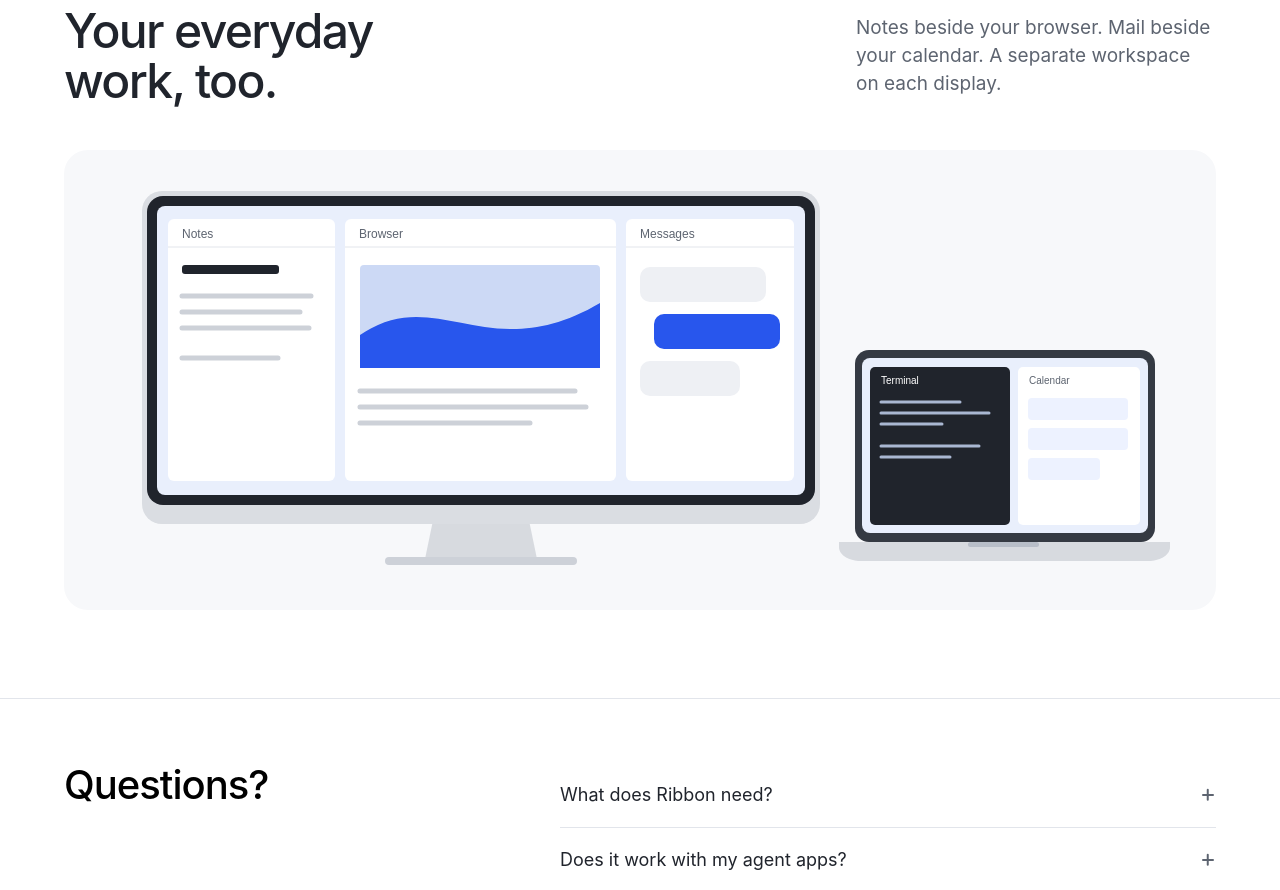
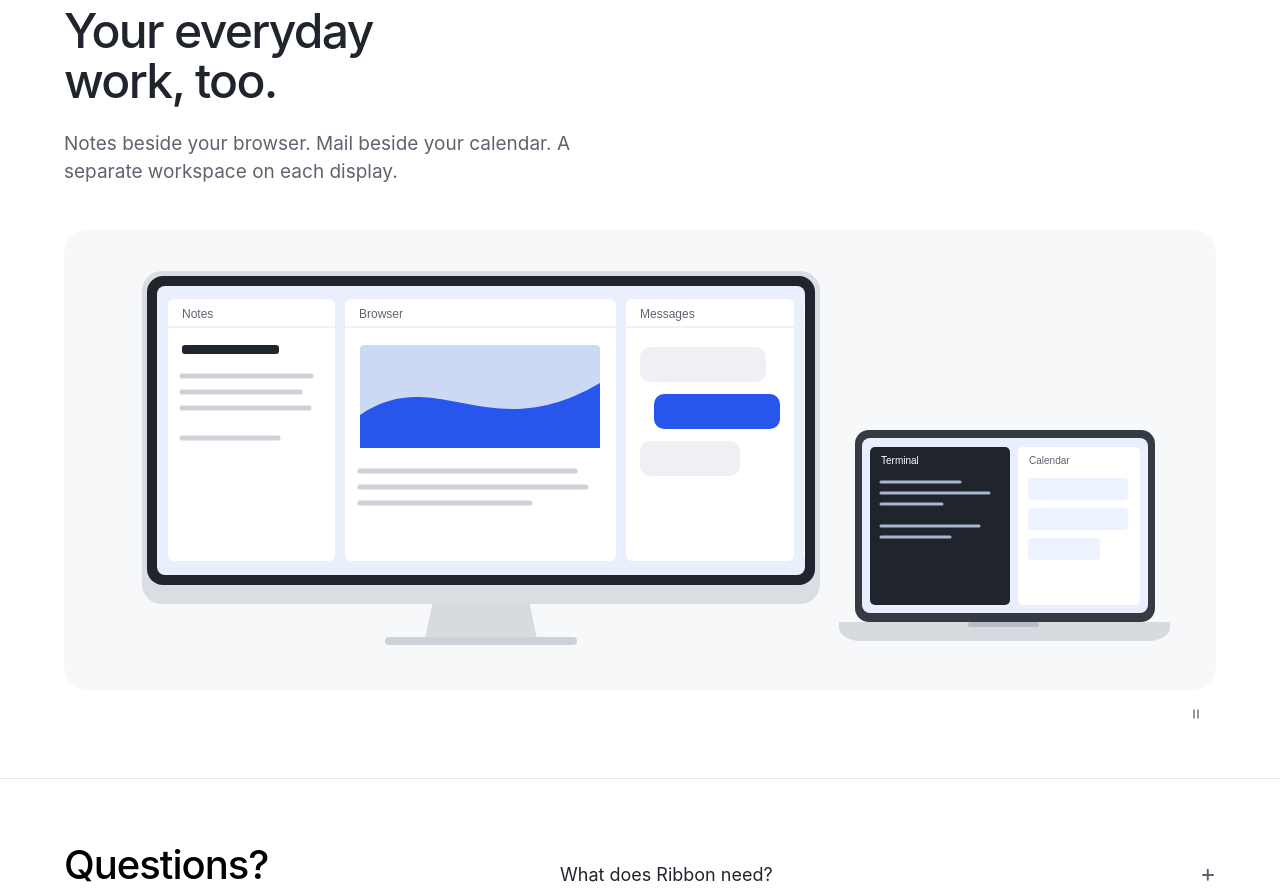
Before and after one commit to BlockchainHB/Ribbon, an Astro site in the folder website/: page / in a window 1280 px wide. Shown: the part 3480-4370 px from the top of the page. Built offline with nearby package versions, Linux system fonts and the light colour scheme; Astro itself is replaced by a stand-in of ours; no server answers.

Commit message:
feat(website): Animate the everyday-work displays
Stack the section's heading, subheading and illustration. Inline the
approved display artwork so the external display and MacBook strips
scroll independently, each revealing a Mail window past its screen
edge. The first frame matches the original artwork.

```diff
--- /dev/null
+++ b/website/src/components/DisplaysScene.astro
@@ -0,0 +1,68 @@
+---
+// The approved display illustration, inline so each screen's strip can scroll independently.
+// Mail windows wait past each screen's clip; frame zero matches the original artwork.
+import SceneToggle from './SceneToggle.astro';
+---
+<div class="motion-scene" data-motion="displays">
+  <div class="display-scene">
+    <svg width="1080" height="406" viewBox="0 0 1080 406" xmlns="http://www.w3.org/2000/svg" role="img" aria-label="Illustration of separate workspaces on an external display and a MacBook, each scrolling independently.">
+      <defs>
+        <clipPath id="display-external-screen"><rect x="57" y="29" width="648" height="289" rx="8" /></clipPath>
+        <clipPath id="display-laptop-screen"><rect x="762" y="181" width="286" height="175" rx="8" /></clipPath>
+      </defs>
+      <path d="M337 324H425L437 382H325Z" fill="#D7DADF" />
+      <rect x="285" y="380" width="192" height="8" rx="4" fill="#CDD1D8" />
+      <rect x="42" y="14" width="678" height="333" rx="20" fill="#DADDE2" />
+      <rect x="47" y="19" width="668" height="309" rx="16" fill="#20242C" />
+      <rect x="57" y="29" width="648" height="289" rx="8" fill="#E9EFFC" />
+      <g clip-path="url(#display-external-screen)">
+        <g data-strip="external">
+          <rect x="68" y="42" width="167" height="262" rx="6" fill="#FFFFFF" />
+          <rect x="245" y="42" width="271" height="262" rx="6" fill="#FFFFFF" />
+          <rect x="526" y="42" width="168" height="262" rx="6" fill="#FFFFFF" />
+          <rect x="704" y="42" width="167" height="262" rx="6" fill="#FFFFFF" />
+          <path d="M68 70H235M245 70H516M526 70H694M704 70H871" fill="none" stroke="#E2E5EB" />
+          <text x="82" y="61" font-family="Arial" font-size="12" fill="#5D6470">Notes</text>
+          <text x="259" y="61" font-family="Arial" font-size="12" fill="#5D6470">Browser</text>
+          <text x="540" y="61" font-family="Arial" font-size="12" fill="#5D6470">Messages</text>
+          <text x="718" y="61" font-family="Arial" font-size="12" fill="#5D6470">Mail</text>
+          <rect x="82" y="88" width="97" height="9" rx="3" fill="#20242C" />
+          <path d="M82 119H211M82 135H200M82 151H209M82 181H178" fill="none" stroke="#CDD1D8" stroke-width="5" stroke-linecap="round" />
+          <rect x="260" y="88" width="240" height="103" rx="4" fill="#CCD9F5" />
+          <path d="M260 158C337 105 388 192 500 126V191H260Z" fill="#2856ED" />
+          <path d="M260 214H475M260 230H486M260 246H430" fill="none" stroke="#CDD1D8" stroke-width="5" stroke-linecap="round" />
+          <rect x="540" y="90" width="126" height="35" rx="10" fill="#EEF0F4" />
+          <rect x="554" y="137" width="126" height="35" rx="10" fill="#2856ED" />
+          <rect x="540" y="184" width="100" height="35" rx="10" fill="#EEF0F4" />
+          <rect x="718" y="88" width="139" height="30" rx="6" fill="#EDF2FF" />
+          <rect x="718" y="126" width="139" height="30" rx="6" fill="#EEF0F4" />
+          <rect x="718" y="164" width="139" height="30" rx="6" fill="#EEF0F4" />
+          <rect x="718" y="202" width="100" height="30" rx="6" fill="#EEF0F4" />
+        </g>
+      </g>
+      <rect x="755" y="173" width="300" height="192" rx="14" fill="#353A43" />
+      <rect x="762" y="181" width="286" height="175" rx="8" fill="#E9EFFC" />
+      <g clip-path="url(#display-laptop-screen)">
+        <g data-strip="laptop">
+          <rect x="770" y="190" width="140" height="158" rx="5" fill="#20242C" />
+          <rect x="918" y="190" width="122" height="158" rx="5" fill="#FFFFFF" />
+          <rect x="1048" y="190" width="140" height="158" rx="5" fill="#FFFFFF" />
+          <text x="781" y="207" font-family="Arial" font-size="10" fill="#FFFFFF">Terminal</text>
+          <text x="929" y="207" font-family="Arial" font-size="10" fill="#5D6470">Calendar</text>
+          <text x="1059" y="207" font-family="Arial" font-size="10" fill="#5D6470">Mail</text>
+          <path d="M781 225H860M781 236H889M781 247H842M781 269H879M781 280H850" fill="none" stroke="#A9B7D2" stroke-width="3" stroke-linecap="round" />
+          <rect x="928" y="221" width="100" height="22" rx="4" fill="#EDF2FF" />
+          <rect x="928" y="251" width="100" height="22" rx="4" fill="#EDF2FF" />
+          <rect x="928" y="281" width="72" height="22" rx="4" fill="#EDF2FF" />
+          <rect x="1058" y="221" width="120" height="20" rx="4" fill="#EDF2FF" />
+          <rect x="1058" y="247" width="120" height="20" rx="4" fill="#EEF0F4" />
+          <rect x="1058" y="273" width="120" height="20" rx="4" fill="#EEF0F4" />
+          <rect x="1058" y="299" width="88" height="20" rx="4" fill="#EEF0F4" />
+        </g>
+      </g>
+      <path d="M739 365H1070V370C1070 379 1058 384 1049 384H760C751 384 739 379 739 370Z" fill="#D7DADF" />
+      <rect x="868" y="365" width="71" height="5" rx="2.5" fill="#B8BEC8" />
+    </svg>
+  </div>
+  <SceneToggle label="displays demonstration" />
+</div>
--- a/website/src/pages/index.astro
+++ b/website/src/pages/index.astro
@@ -4,6 +4,7 @@ import DownloadLink from '../components/DownloadLink.astro';
 import HeroScene from '../components/HeroScene.astro';
 import PairScene from '../components/PairScene.astro';
 import DesignScene from '../components/DesignScene.astro';
+import DisplaysScene from '../components/DisplaysScene.astro';
 import OverviewScene from '../components/OverviewScene.astro';
 import Questions from '../components/Questions.astro';
 import StackScene from '../components/StackScene.astro';
@@ -17,7 +18,7 @@ import StackScene from '../components/StackScene.astro';
   <section class="container feature-section feature-reverse"><div class="feature-copy"><h2>More agents.<br />One workspace.</h2><p><span class="desktop-example">Codex, Claude, another task. Find the window you need in the overview, then return to your work.</span><span class="mobile-example">Find the agent window you need in the overview, then return to your work.</span></p></div><figure aria-label="Ribbon’s overview opens over a strip of agent windows; choosing Claude scrolls the workspace to it, then choosing Codex returns."><OverviewScene /></figure></section>
   <section class="container feature-section"><div class="feature-copy"><h2>Two windows.<br />One column.</h2><p>Stack a browser and terminal while your agent stays beside them.</p></div><figure aria-label="Safari and Terminal start side by side, then Terminal moves beneath Safari into one column beside a full-height Codex window."><StackScene /></figure></section>
   <section class="container feature-section feature-reverse design-feature"><div class="feature-copy"><h2>Keep the idea<br />beside the canvas.</h2><p>Work through an idea with Claude while your design stays in view.</p></div><figure aria-label="Claude beside a Paper canvas; Paper widens to two-thirds, then the workspace scrolls to a Safari preview and back."><DesignScene /></figure></section>
-  <section class="container displays-feature"><div class="display-copy"><h2>Your everyday<br />work, too.</h2><p>Notes beside your browser. Mail beside your calendar. <span class="desktop-example inline-example">A separate workspace on each display.</span><span class="mobile-example">A workspace on each display.</span></p></div><div class="display-scene"><img src="/assets/displays.svg" width="1080" height="406" alt="Illustration of separate workspaces on an external display and a MacBook." loading="lazy" /></div></section>
+  <section class="container displays-feature"><div class="display-copy"><h2>Your everyday<br />work, too.</h2><p>Notes beside your browser. Mail beside your calendar. <span class="desktop-example inline-example">A separate workspace on each display.</span><span class="mobile-example">A workspace on each display.</span></p></div><DisplaysScene /></section>
   <Questions />
   <section id="download" class="download-section container"><img src="/assets/ribbon-icon.png" width="88" height="88" alt="Ribbon" loading="lazy" /><h2><span class="desktop-example">Bring your workspace together.</span><span class="mobile-example">Get Ribbon<br />on your Mac.</span></h2><p class="mobile-example download-instructions">Open this page on your Mac<br />to download Ribbon.</p><div class="desktop-download"><DownloadLink /></div><button class="button mobile-download copy-link" type="button">Copy page link</button><span class="sr-only" aria-live="polite" id="copy-status"></span></section>
 </Site>
--- a/website/src/scripts/scene-motion.ts
+++ b/website/src/scripts/scene-motion.ts
@@ -323,7 +323,28 @@ function design(root: HTMLElement): Storyboard {
   };
 }
 
-const builders: Record<string, Builder> = { workspace, pair, overview, stack, design };
+// Each display scrolls its own strip, at different times. SVG translations are in artwork units.
+function displays(root: HTMLElement): Storyboard {
+  const duration = 10000;
+  const scroll = (distance: number, start: number): Stop[] => [
+    { at: 0, values: { transform: translate(0) } },
+    { at: start, values: {} },
+    { at: start + 800, values: { transform: translate(-distance) } },
+    { at: start + 4000, values: {} },
+    { at: start + 4800, values: { transform: translate(0) } },
+    { at: duration, values: {} },
+  ];
+  return {
+    duration,
+    still: 0,
+    tracks: [
+      ...timeline(root.querySelector('[data-strip="external"]'), duration, scroll(177, 1400)),
+      ...timeline(root.querySelector('[data-strip="laptop"]'), duration, scroll(148, 3200)),
+    ],
+  };
+}
+
+const builders: Record<string, Builder> = { workspace, pair, overview, stack, design, displays };
 
 class Scene {
   visible = 0;
```
Also changed, not shown: docs/WEBSITE_MOTION.md (+1 -1 lines), website/VERIFICATION.md (+6 -0 lines), website/public/assets/displays.svg (deleted), website/src/styles/site.css.
